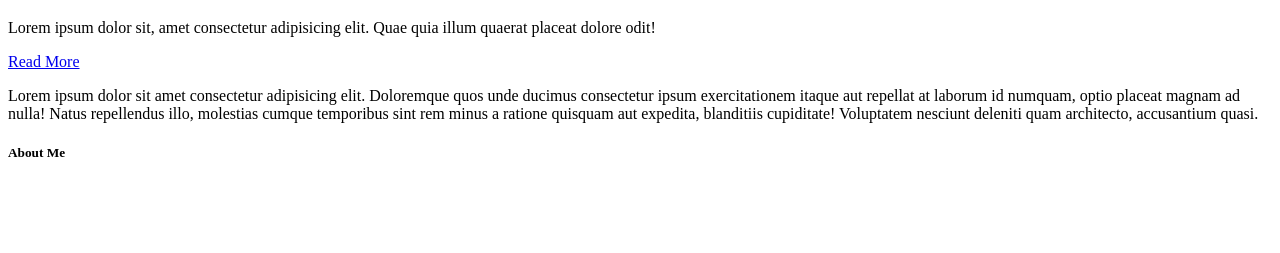
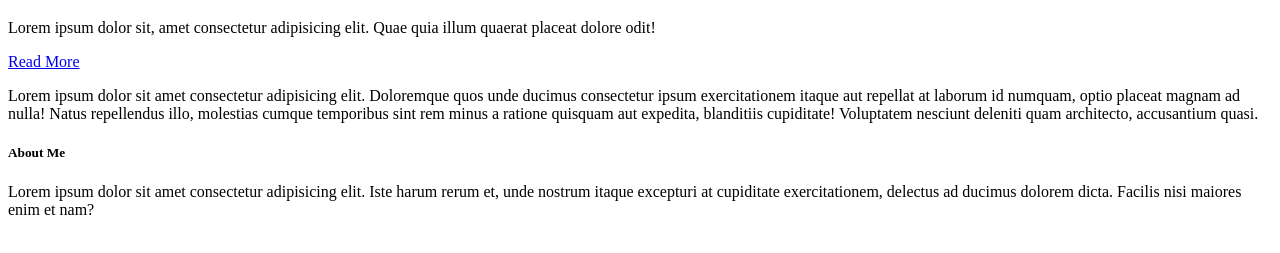
Before and after one commit to adeltahenti/MyFirstProjectSSH, a plain HTML site: page index.html in a window 1280 px wide. Shown: the part 61-314 px from the top of the page. Drawn offline with Linux system fonts and the light colour scheme.

Commit message:
index edited

```diff
--- a/index.html
+++ b/index.html
@@ -18,6 +18,7 @@
         temporibus sint rem minus a ratione quisquam aut expedita, blanditiis cupiditate! Voluptatem nesciunt deleniti quam
         architecto, accusantium quasi.</p>
       <h5>About Me</h5>
+      <p>Lorem ipsum dolor sit amet consectetur adipisicing elit. Iste harum rerum et, unde nostrum itaque excepturi at cupiditate exercitationem, delectus ad ducimus dolorem dicta. Facilis nisi maiores enim et nam?</p>
     </div>
   </body>
 
```
